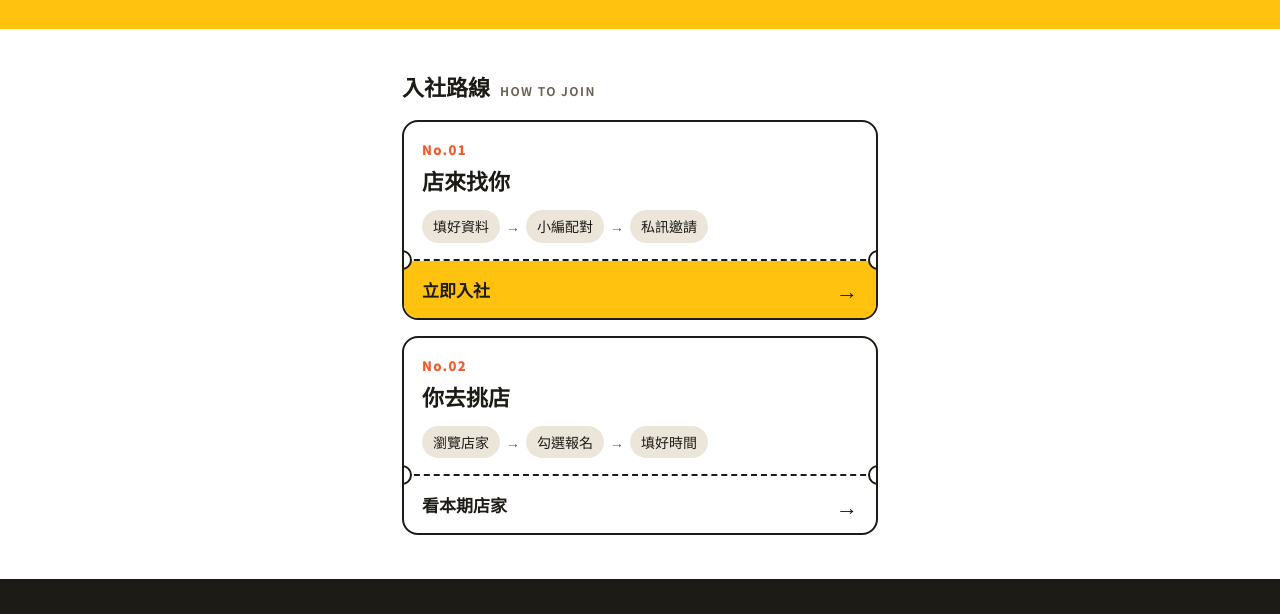
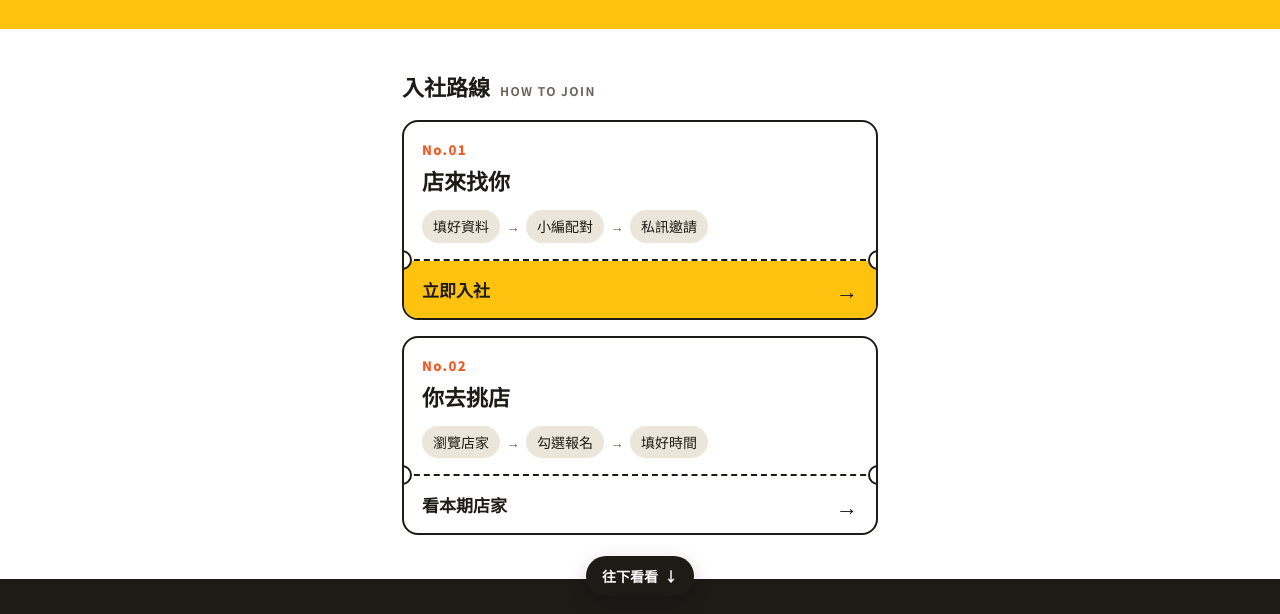
Before and after one commit to twopenrice-ai/kol-form, a plain HTML site: page guide.html in a window 1280 px wide. Shown: the part 186-800 px from the top of the page. Drawn offline with Linux system fonts and the light colour scheme.

Commit message:
Update guide.html

```diff
--- a/guide.html
+++ b/guide.html
@@ -63,6 +63,12 @@ body{margin:0;background:var(--paper);color:var(--ink);font-family:"Noto Sans TC
 .rules li.key h4{color:var(--rice)}
 .end{padding:28px 0 36px;text-align:center;color:var(--soft);font-size:13px}
 .end b{display:block;font-size:15px;color:var(--ink);margin-bottom:4px}
+/* ---- 往下滑提示 ---- */
+.scroll-hint{position:fixed;left:50%;bottom:calc(18px + env(safe-area-inset-bottom,0px));transform:translateX(-50%);display:flex;align-items:center;gap:6px;padding:9px 16px;border-radius:999px;background:var(--night);color:#fff;font-size:14px;font-weight:700;box-shadow:0 6px 20px rgba(0,0,0,.18);transition:opacity .3s,transform .3s;z-index:10;pointer-events:none}
+.scroll-hint span{display:inline-block;animation:nudge 1.4s ease-in-out infinite}
+.scroll-hint.hide{opacity:0;transform:translate(-50%,10px)}
+@keyframes nudge{0%,100%{transform:translateY(0)}50%{transform:translateY(4px)}}
+@media (prefers-reduced-motion:reduce){.scroll-hint span{animation:none}}
 </style>
 </head>
 <body>
@@ -114,5 +120,14 @@ body{margin:0;background:var(--paper);color:var(--ink);font-family:"Noto Sans TC
 
   <div class="end"><div class="in"><b>OpenRice Foodie Club</b>美食創作者合作社</div></div>
 </main>
+<div class="scroll-hint" id="scrollHint" aria-hidden="true">往下看看 <span>↓</span></div>
+<script>
+(function(){
+  var h=document.getElementById('scrollHint');
+  function check(){ if(window.scrollY>60) h.classList.add('hide'); }
+  window.addEventListener('scroll',check,{passive:true});
+  check();
+})();
+</script>
 </body>
 </html>
```
